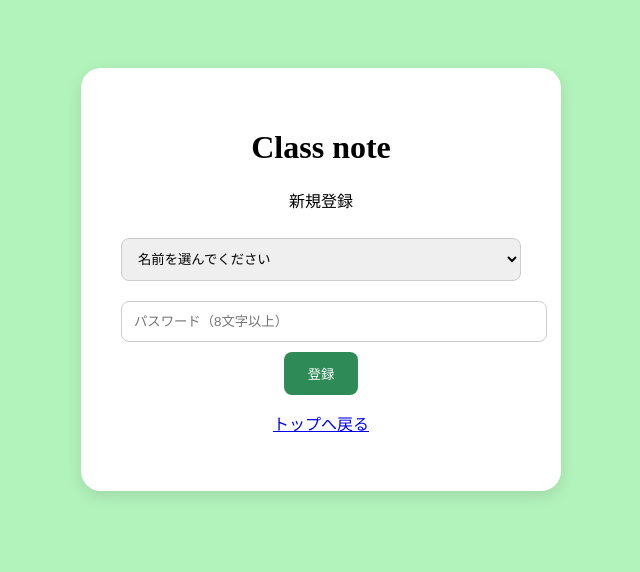
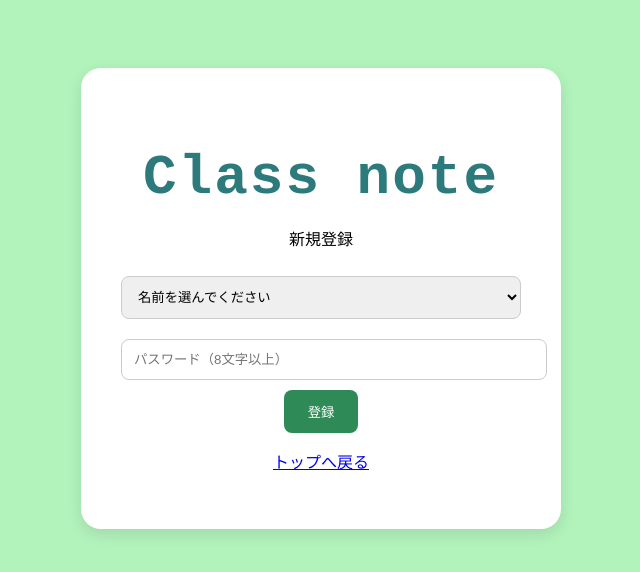
Before and after one commit to monou6-1/class-note, a plain HTML site: page signup.html in a window 1280 px wide. Shown: the whole page, without its empty margins (319-959 px from the left). Drawn offline with nearby package versions, Linux system fonts and the light colour scheme; a web font is replaced by a local one.

Commit message:
Update signup.html

```diff
--- a/signup.html
+++ b/signup.html
@@ -33,6 +33,13 @@
       border: none;
       border-radius: 8px;
       cursor: pointer;
+    }
+    h1 {
+      font-family: 'Space Mono', monospace;
+      font-size: 3.5em;
+      margin-bottom: 16px;
+      color: #2c7a7b;
+      letter-spacing: 2px;
     }
   </style>
 </head>
```
